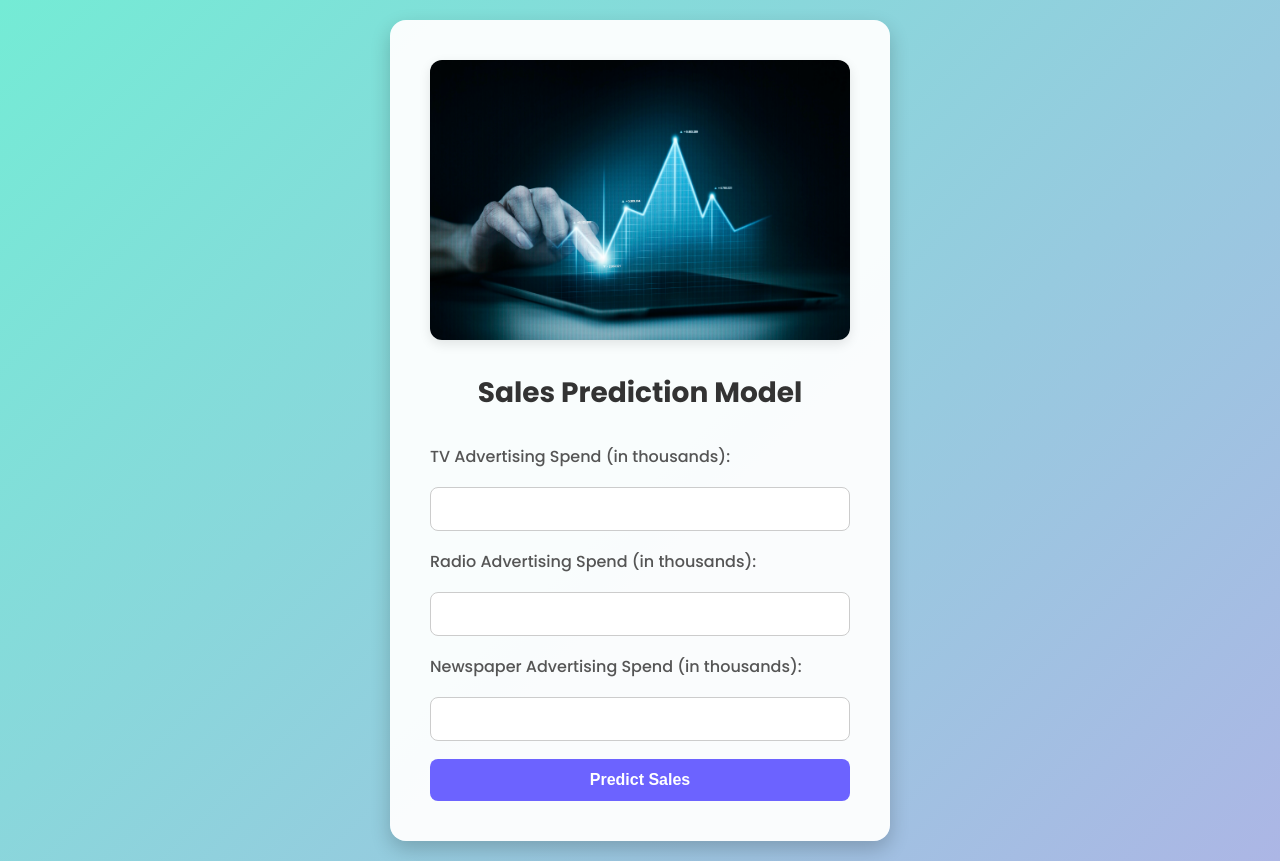
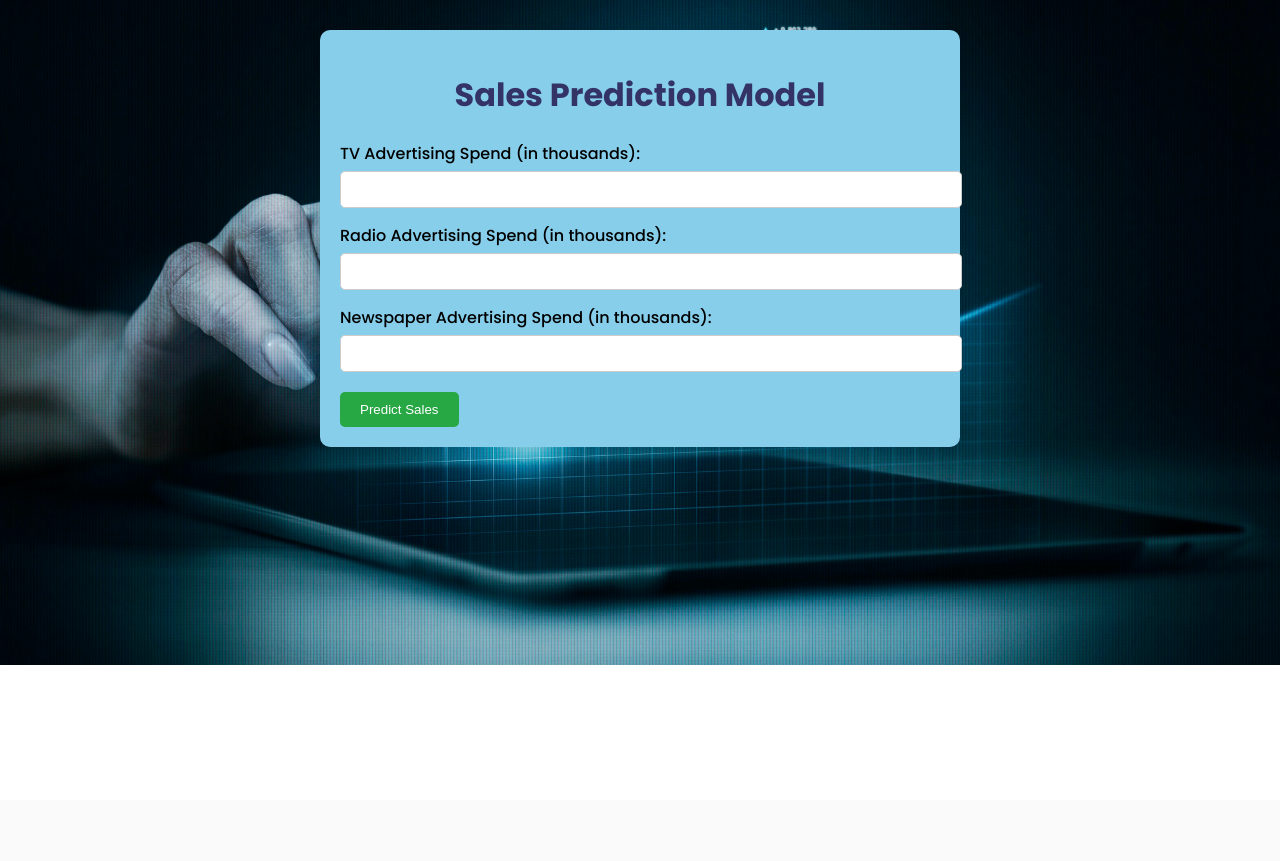
Before and after one commit to Isha452006/DS-project1, a Flask app: page / in a window 1280 px wide. After the commit the page ends 665 px from the top, so only its background shows below. Run offline with Flask 3, Linux system fonts and the light colour scheme; parts of the project's set-up code (start-up, migrations or seed data) failed here and were passed over.

Commit message:
intial commit

```diff
--- /dev/null
+++ b/static/style.css
@@ -0,0 +1,67 @@
+body {
+    background-image: url('/static/banner.jpg'); /* ✅ Flask me absolute path likhna hota hai */
+    background-size: cover;         /* pura background fill kare */
+    background-repeat: no-repeat;   /* image repeat na ho */
+    background-position: center;    /* center me dikhai de */
+    font-family: 'Poppins', sans-serif;
+    margin: 0;
+    padding: 0;
+}
+
+
+.container {
+    max-width: 600px;
+    margin: 30px auto;
+    background-color: skyblue;
+    padding: 20px;
+    border-radius: 10px;
+    box-shadow: 0px 0px 10px rgba(0,0,0,0.1);
+}
+
+h1 {
+    color: #333366; /* Dark blue */
+    text-align: center;
+}
+
+label {
+    display: block;
+    margin-top: 15px;
+    font-weight: 500;
+}
+
+input[type="text"] {
+    width: 100%;
+    padding: 10px;
+    margin-top: 5px;
+    border: 1px solid #ccc;
+    border-radius: 5px;
+}
+
+button {
+    margin-top: 20px;
+    padding: 10px 20px;
+    background-color: #28a745; /* Green */
+    color: white;
+    border: none;
+    border-radius: 5px;
+    cursor: pointer;
+}
+
+button:hover {
+    background-color: #218838;
+}
+
+.download-btn {
+    background-color: #007bff; /* Blue */
+    margin-bottom: 20px;
+}
+
+.download-btn:hover {
+    background-color: #0056b3;
+}
+
+.banner {
+    width: 100%;
+    border-radius: 10px;
+    margin-bottom: 15px;
+}
--- a/templates/index.html
+++ b/templates/index.html
@@ -4,13 +4,13 @@
     <meta charset="UTF-8">
     <meta name="viewport" content="width=device-width, initial-scale=1.0">
     <title>Sales Prediction</title>
-    <link rel="stylesheet" href="style.css">
+    <link rel="stylesheet" href="{{ url_for('static', filename='style.css') }}">
     <link href="https://fonts.googleapis.com/css2?family=Poppins:wght@300;500;700&display=swap" rel="stylesheet">
 </head>
 <body>
     <div class="background-overlay">
         <div class="container">
-            <img src="images/banner/banner.jpg" alt="Sales Banner" class="banner">
+            <!-- Correct path to the image -->
 
             <h1>Sales Prediction Model</h1>
 
```
Also changed, not shown: static/banner.jpg (added).
